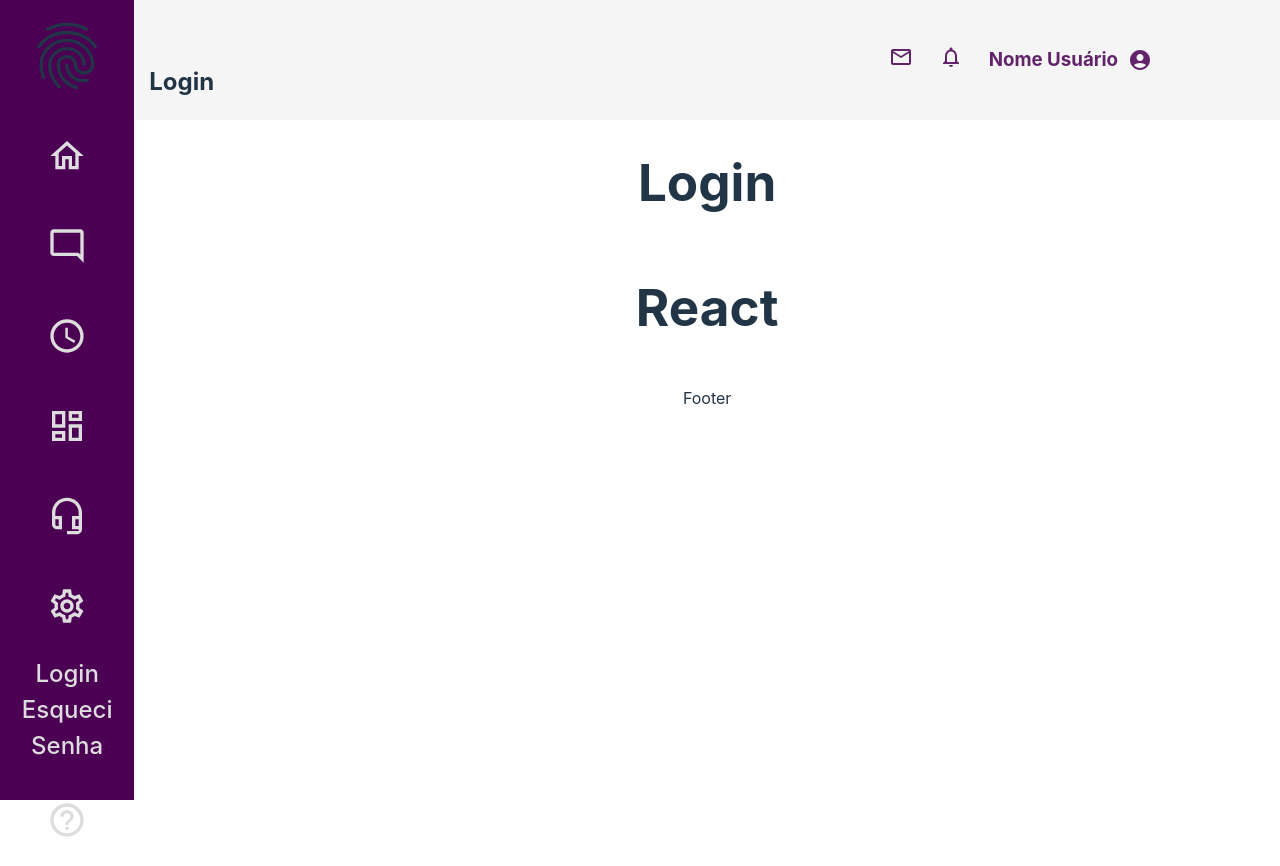
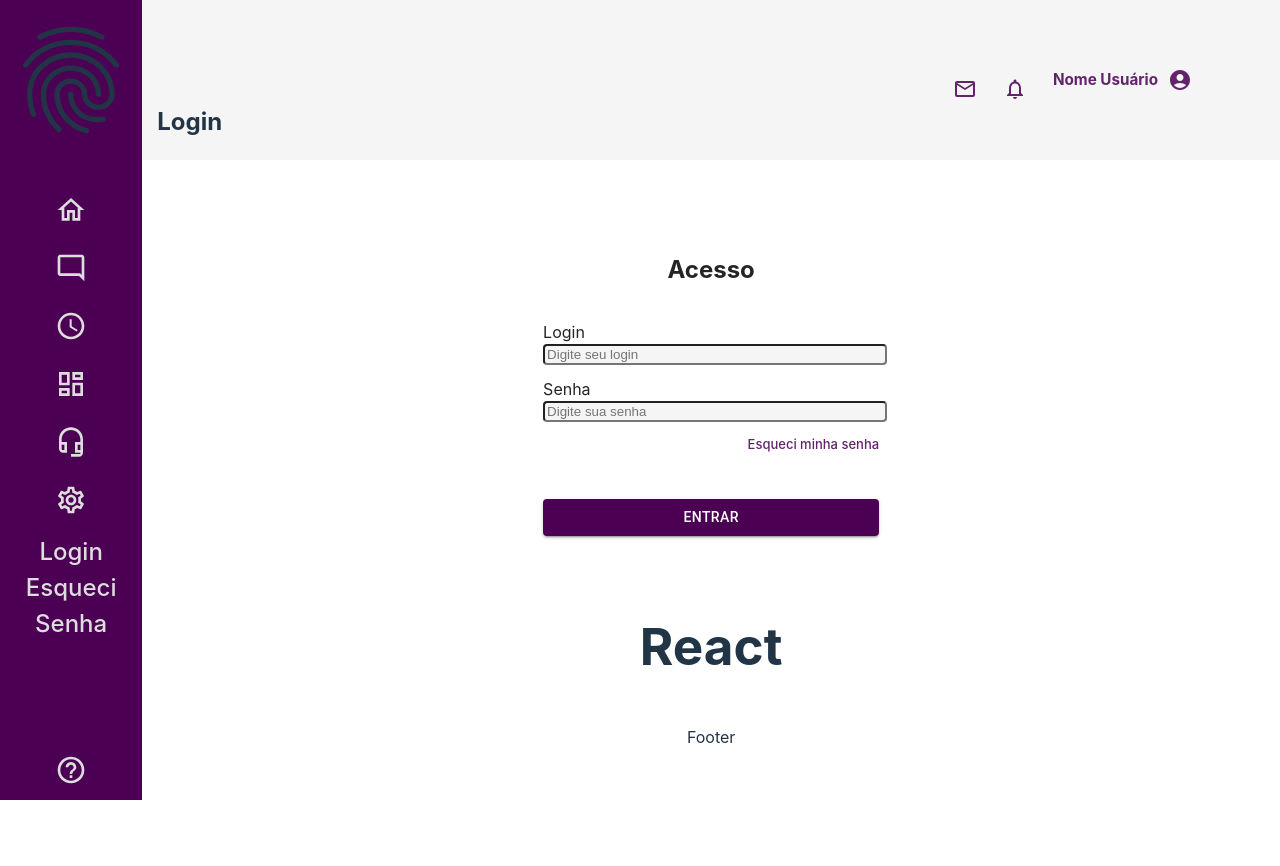
Before and after one commit to PROGRAMA-DE-RESIDENCIA-CMTECH-2023-1/FRONT-END, a React (Vite) app in the folder frontend-cmtech/: page / in a window 1280 px wide. After the commit the page ends 800 px from the top, so only its background shows below. Built offline with nearby package versions, Linux system fonts and the light colour scheme.

Commit message:
Tela de login criada

```diff
--- a/frontend-cmtech/src/App.css
+++ b/frontend-cmtech/src/App.css
@@ -1,6 +1,7 @@
 .App {
   display: flex;
   width: 100%;
+  height: 100%;
 }
 
 .App .Content {
--- a/frontend-cmtech/src/components/Header.css
+++ b/frontend-cmtech/src/components/Header.css
@@ -1,10 +1,10 @@
 .Header {
     display: flex;
-    height: 120px;
+    height: 20vh;
+    width: 100%;
     background-color: #F5F5F5;
     justify-content: space-between;
     align-items: center;
-    padding-right: 120px;
 }
 
 .Header .Title {
@@ -18,17 +18,16 @@
     gap: 10px;
     align-items: center;
     border-radius: 20px;
+    padding-right: 40px;
 }
 
 .Header a {
     padding-left: 8px;
     padding-right: 8px;
-    color: #63236B;
     border-radius: 20px;
 }
 
 .Header a:hover {
-    color: #4B0054;
     background-color: #A386A8;
     border-radius: 20px;
 }
--- a/frontend-cmtech/src/components/NavBar.css
+++ b/frontend-cmtech/src/components/NavBar.css
@@ -1,10 +1,9 @@
 .NavBar {
     display: flex;
     flex-direction: column;
-    flex-basis: 150px;
+    flex-basis: 20vh;
     height: 100vh;
     justify-content: space-between;
-
     background-color: #4B0054;
 }
 
@@ -20,3 +19,11 @@
     align-items: center;
     font-size: x-large;
 }
+
+.NavBar a {
+    color: #ddd
+}
+
+.NavBar a:hover {
+    color: #535bf2
+}
--- a/frontend-cmtech/src/components/NavBar.jsx
+++ b/frontend-cmtech/src/components/NavBar.jsx
@@ -11,16 +11,16 @@
 import HelpOutlineOutlinedIcon from '@mui/icons-material/HelpOutlineOutlined';
 
 const sx = {
-    height: '40px',
-    width: '40px',
-    margin: '20px'
+    height: '4vh',
+    width: '4vh',
+    margin: '1vh'
 }
 
 const NavBar = () => {
     return (
         <nav className="NavBar">
             <ul>
-                <li><FingerprintOutlinedIcon sx={{ height: '80px', width: '80px', marginBottom: '10px' }} /></li>
+                <li><FingerprintOutlinedIcon sx={{ height: '16vh', width: '16vh', marginBottom: '4vh' }} /></li>
                 <li>
                     <Link to="/Home">
                         <HomeOutlinedIcon sx={sx} />
--- a/frontend-cmtech/src/index.css
+++ b/frontend-cmtech/src/index.css
@@ -14,16 +14,17 @@
   -webkit-text-size-adjust: 100%;
 
   width: 100%;
+  height: 100%;
   margin: 0;
 }
 
 a {
   font-weight: 500;
-  color: #ddd;
+  color: #63236B;
   text-decoration: inherit;
 }
 a:hover {
-  color: #535bf2;
+  color: #4B0054;
 }
 
 body {
--- /dev/null
+++ b/frontend-cmtech/src/routes/Login.css
@@ -0,0 +1,38 @@
+.Login {
+    display: flex;
+    flex-direction: column;
+    align-items: center;
+}
+
+.Login .Data {
+    display: flex;
+    flex-direction: column;
+    justify-content: center;
+    width: 42vh;
+    height: 50vh;
+    margin-top: 24px;
+    color: rgb(36, 36, 36)
+}
+
+.Login form {
+    display: flex;
+    flex-direction: column;
+    align-items: start;
+}
+
+.Login input {
+    background-color: #F5F5F5;
+    border-radius: 4px;
+    width: 100%;
+    color: black;
+}
+
+.Login label {
+    margin-top: 12px;
+}
+
+.Login a {
+    font-size: small;
+    height: fit-content;
+    align-self: flex-end;
+}
--- a/frontend-cmtech/src/routes/Login.jsx
+++ b/frontend-cmtech/src/routes/Login.jsx
@@ -1,11 +1,25 @@
+import './Login.css'
+
 import React from "react";
 import Header from "../components/Header";
+import { Link } from "react-router-dom";
+import Button from "@mui/material/Button"
 
 const Login = () => {
     return(
-        <div>
+        <div className='Login'>
             <Header title="Login"/>
-            <h1>Login</h1>
+            <div className='Data'>
+                <h2>Acesso</h2>
+                <form action="">
+                    <label htmlFor="Login">Login</label>
+                    <input type="text" id="Login" placeholder="Digite seu login"/>
+                    <label htmlFor="Senha">Senha</label>
+                    <input type="password" id="Senha" placeholder='Digite sua senha'/>
+                </form>
+                <Link to="/"><p>Esqueci minha senha</p></Link>
+                <Button variant='contained' color='secondary' sx={{background: '#4B0054', marginTop: 4}}>Entrar</Button>
+            </div>
         </div>
     )
 }
```
